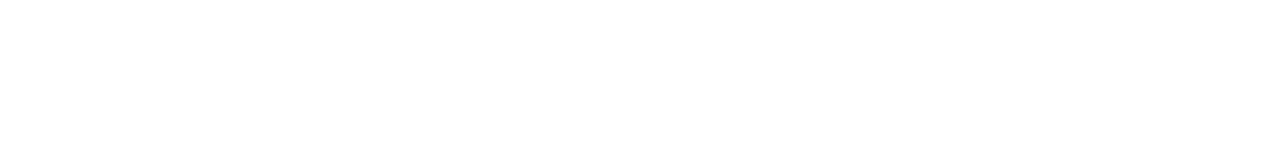
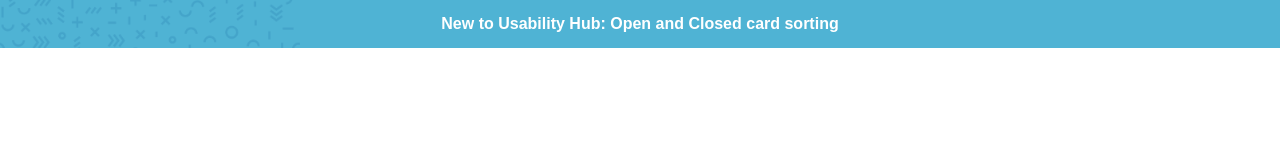
Before and after one commit to PavaniBandi/ServiceCompany, a plain HTML site: page index.html in a window 1280 px wide. Drawn offline with Linux system fonts and the light colour scheme.

Commit message:
Top Banner

```diff
--- a/index.html
+++ b/index.html
@@ -6,5 +6,26 @@
     <title>My Website</title>
     <link rel="stylesheet" href="style.css" />
   </head>
-  <body></body>
+  <body>
+    <div class="top-banner">
+      <div class="container">
+        <div class="small-bold-text banner-text">
+          New to Usability Hub: Open and Closed card sorting
+        </div>
+      </div>
+    </div>
+    <nav></nav>
+    <header></header>
+    <section class="companies-section"></section>
+
+    <section class="features-section"></section>
+    <section class="big-features-section"></section>
+    <section class="big-features-section"></section>
+    <section class="big-features-section"></section>
+    <section class="examples-section"></section>
+    <section class="cta-section"></section>
+    <footer></footer>
+
+    <div class="subfooter"></div>
+  </body>
 </html>
--- a/style.css
+++ b/style.css
@@ -33,3 +33,25 @@ p {
   font-size: 1.25rem;
   line-height: 1.8rem;
 }
+
+.small-bold-text {
+  font-size: 1rem;
+  font-weight: 700;
+}
+
+.container {
+  max-width: 1180px;
+  margin-inline: auto;
+  padding-inline: var(--padding-inline-section);
+}
+.top-banner {
+  background-image: url("./assets/asset\ 30.png");
+  background-color: #4fb3d4;
+  background-size: 300px;
+  background-repeat: no-repeat;
+}
+.banner-text {
+  color: white;
+  padding: 15px 30px;
+  text-align: center;
+}
```
